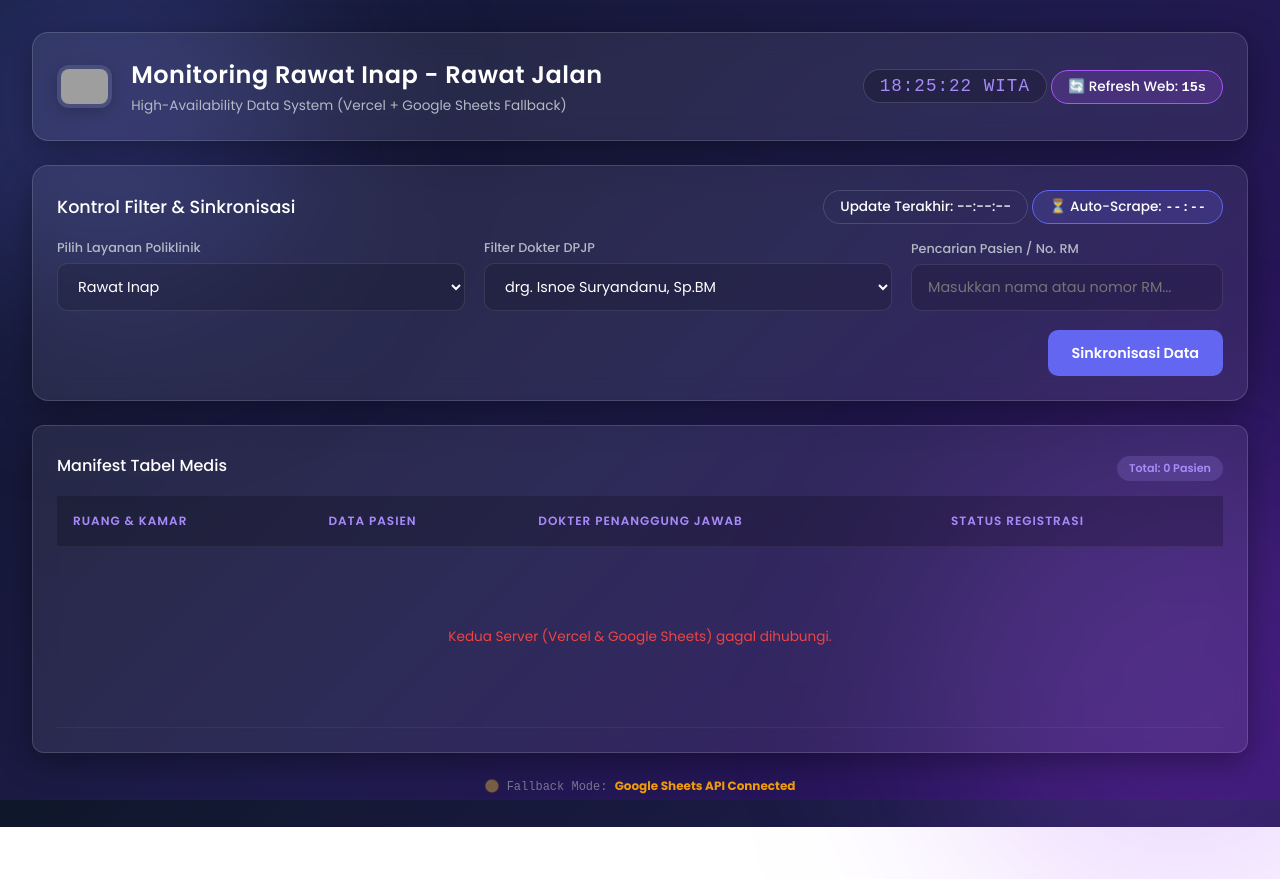
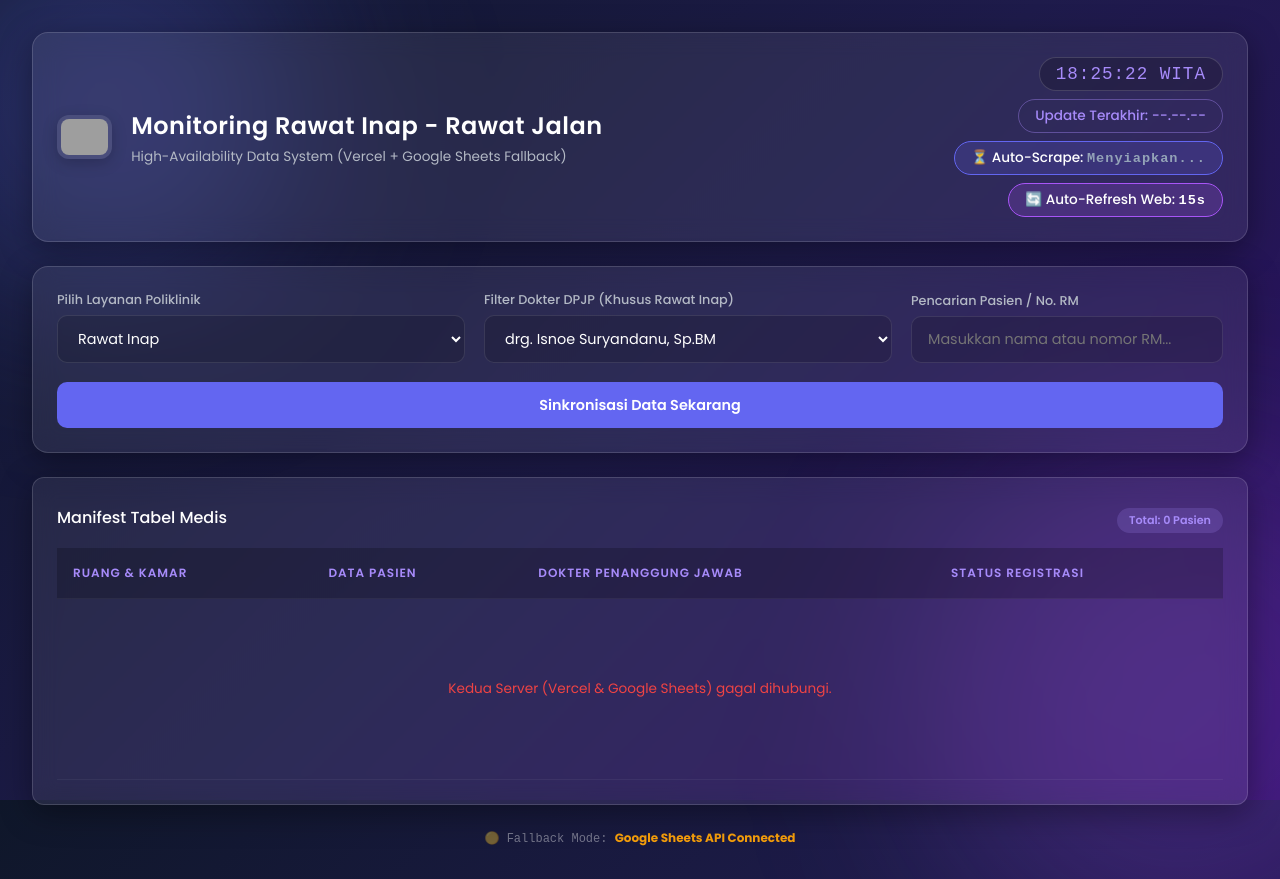
Before and after one commit to raphunteks/ranaps, a website: page public/index.html in a window 1280 px wide. Before the commit the page ends 827 px from the top, so only its background shows below. Drawn offline with Linux system fonts and the light colour scheme; no server answers; grey boxes are pictures that could not be loaded.

Commit message:
Update index.html

```diff
--- a/public/index.html
+++ b/public/index.html
@@ -4,12 +4,10 @@
     <meta charset="UTF-8">
     <meta name="viewport" content="width=device-width, initial-scale=1.0">
     <title>Monitoring Rawat Inap - Rawat Jalan</title>
-
     <link rel="icon" type="image/png" href="acalogo.png">
     <link rel="stylesheet" href="styles.css">
 </head>
 <body>
-
     <div class="container">
         <header class="glass-panel header">
             <div class="header-brand">
@@ -19,28 +17,23 @@
                     <p>High-Availability Data System (Vercel + Google Sheets Fallback)</p>
                 </div>
             </div>
-            <div class="badges-container">
+
+            <!-- Posisi Kanan Atas Identik Seperti Extension -->
+            <div class="badge-group">
                 <div class="badge-item badge-clock" id="live-clock">Memuat Waktu...</div>
-                <div class="badge-item" style="background: rgba(168, 85, 247, 0.2); border-color: #a855f7; color: white;">
-                    🔄 Refresh Web: <span id="web-refresh-countdown" style="font-family: monospace; font-weight: bold;">20s</span>
+                <div class="badge-item badge-outline" id="last-update">Update Terakhir: --.--.--</div>
+                <div class="badge-item badge-primary">
+                    ⏳ Auto-Scrape: <span id="scrape-countdown" style="font-family: monospace; font-weight: bold; letter-spacing: 1px;">--:--</span>
+                </div>
+                <div class="badge-item badge-purple">
+                    🔄 Auto-Refresh Web: <span id="web-refresh-countdown" style="font-family: monospace; font-weight: bold; letter-spacing: 1px;">20s</span>
                 </div>
             </div>
         </header>
 
         <!-- PANEL FILTER -->
         <div class="glass-panel">
-            <!-- UPGRADE: Lokasi Baru Jam Update & Countdown Scrape -->
-            <div style="display: flex; justify-content: space-between; align-items: center; margin-bottom: 15px; flex-wrap: wrap; gap: 10px;">
-                <h3 style="font-size: 1.1rem; font-weight: 500; margin: 0;">Kontrol Filter & Sinkronisasi</h3>
-                <div class="badges-container" style="margin-bottom: 0;">
-                    <div class="badge-item" id="last-update">Update Terakhir: --:--:--</div>
-                    <div class="badge-item badge-primary">
-                        ⏳ Auto-Scrape: <span id="scrape-countdown" style="font-family: monospace; font-weight: bold;">--:--</span>
-                    </div>
-                </div>
-            </div>
-
-            <div class="filter-grid" style="grid-template-columns: 1fr 1fr auto;">
+            <div class="filter-grid" style="grid-template-columns: 1fr 1fr auto; align-items: end;">
                 <div class="input-group">
                     <label for="layanan-selector">Pilih Layanan Poliklinik</label>
                     <select id="layanan-selector" class="glass-input" onchange="gantiLayanan()">
@@ -52,7 +45,7 @@
                     </select>
                 </div>
                 <div class="input-group">
-                    <label for="filter-dokter">Filter Dokter DPJP</label>
+                    <label for="filter-dokter">Filter Dokter DPJP (Khusus Rawat Inap)</label>
                     <select id="filter-dokter" class="glass-input" onchange="fetchData()">
                         <option value="drg. Isnoe Suryandanu, Sp.BM" selected>drg. Isnoe Suryandanu, Sp.BM</option>
                         <option value="drg. Irmasmita Tasniadara, Sp.KG">drg. Irmasmita Tasniadara, Sp.KG</option>
@@ -66,8 +59,8 @@
                     <label for="filter-cari">Pencarian Pasien / No. RM</label>
                     <input type="text" id="filter-cari" class="glass-input" placeholder="Masukkan nama atau nomor RM...">
                 </div>
-                <div class="input-group" style="grid-column: span 3; justify-self: end;">
-                    <button class="btn-sync" onclick="fetchData()">Sinkronisasi Data</button>
+                <div class="input-group" style="grid-column: span 3;">
+                    <button class="btn-sync" onclick="fetchData()">Sinkronisasi Data Sekarang</button>
                 </div>
             </div>
         </div>
@@ -101,11 +94,12 @@
         function updateClock() {
             const options = { timeZone: 'Asia/Makassar', hour: '2-digit', minute: '2-digit', second: '2-digit', hour12: false };
             const timeString = new Intl.DateTimeFormat('id-ID', options).format(new Date());
-            document.getElementById('live-clock').innerText = timeString.replace(/\./g, ':') + ' WITA';
+            const clockEl = document.getElementById('live-clock');
+            if (clockEl) clockEl.innerText = timeString.replace(/\./g, ':') + ' WITA';
         }
         setInterval(updateClock, 1000); updateClock();
 
-        // 1. PENGHITUNG MUNDUR REFRESH WEB (20 Detik)
+        // PENGHITUNG MUNDUR REFRESH WEB (20 Detik)
         setInterval(() => {
             webTimer--;
             if (webTimer < 0) webTimer = 20;
@@ -113,7 +107,7 @@
             if (webEl) webEl.innerText = webTimer.toString().padStart(2, '0') + 's';
         }, 1000);
 
-        // 2. PENGHITUNG MUNDUR AUTO SCRAPE (Dari Vercel API Bridge) ANTI-STUCK
+        // PENGHITUNG MUNDUR AUTO SCRAPE (Dari Vercel API Bridge) ANTI-STUCK
         setInterval(() => {
             const webEl = document.getElementById('scrape-countdown');
             if (!webEl) return;
@@ -121,17 +115,15 @@
             if (isScrapingNow) {
                 webEl.innerText = "Scraping...";
                 webEl.style.color = "#fbbf24";
-            } else if (targetScrapeTime) {
+            } else if (targetScrapeTime > Date.now()) {
                 let diff = targetScrapeTime - Date.now();
-                if (diff <= 0) {
-                    webEl.innerText = "Menyiapkan...";
-                    webEl.style.color = "#94a3b8";
-                } else {
-                    let m = Math.floor(diff / 60000).toString().padStart(2, '0');
-                    let s = Math.floor((diff % 60000) / 1000).toString().padStart(2, '0');
-                    webEl.innerText = `${m}:${s}`;
-                    webEl.style.color = "white";
-                }
+                let m = Math.floor(diff / 60000).toString().padStart(2, '0');
+                let s = Math.floor((diff % 60000) / 1000).toString().padStart(2, '0');
+                webEl.innerText = `${m}:${s}`;
+                webEl.style.color = "white";
+            } else {
+                webEl.innerText = "Menyiapkan...";
+                webEl.style.color = "#94a3b8";
             }
         }, 1000);
 
@@ -175,7 +167,7 @@
             const webEl = document.getElementById('web-refresh-countdown');
             if (webEl) webEl.innerText = '20s';
 
-            fetchScrapeTime(); // Sinkronkan juga info waktu Scrape
+            fetchScrapeTime();
 
             const tbody = document.getElementById('table-body');
             const thead = document.getElementById('table-head');
```
